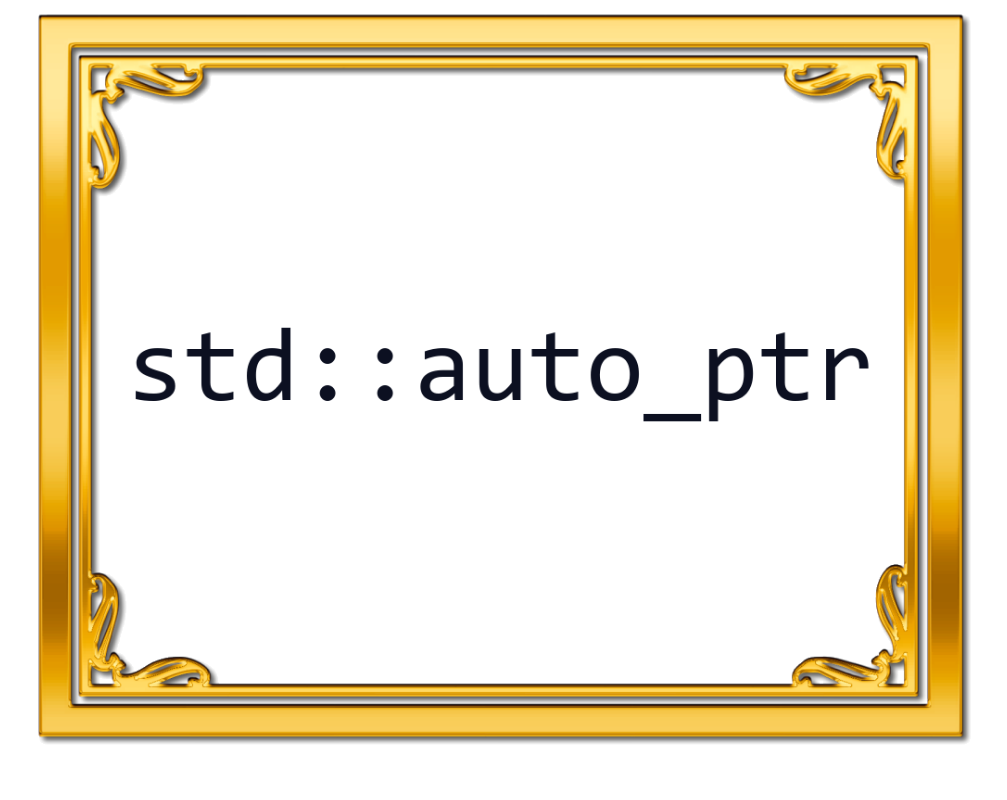
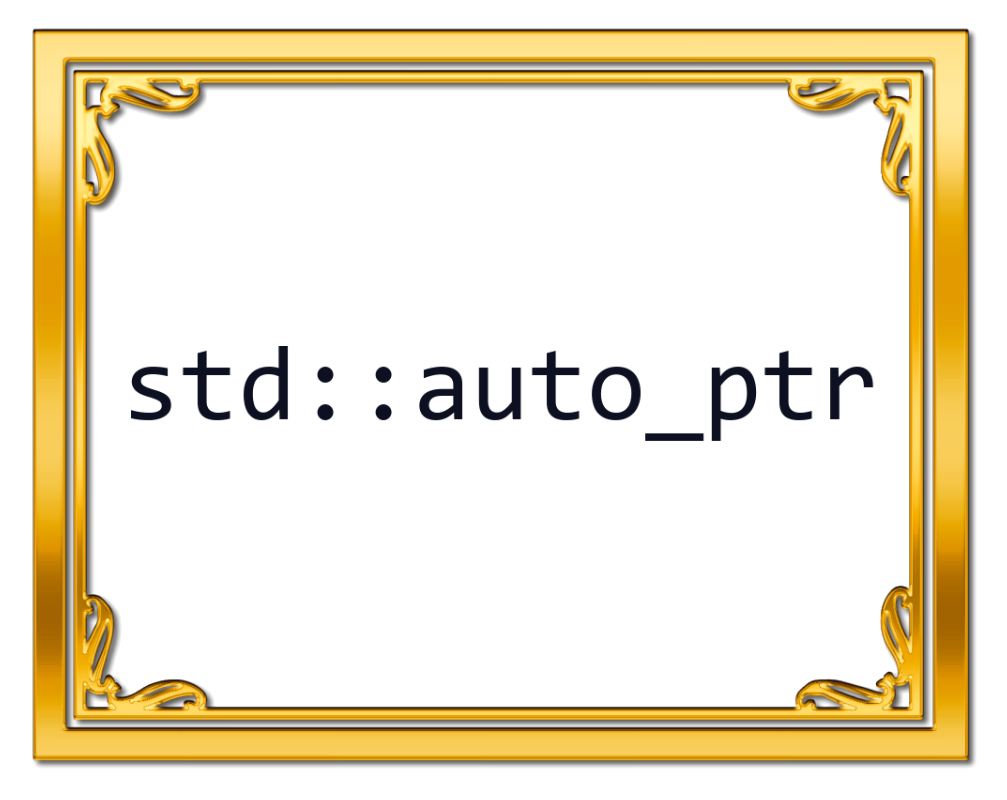
Before and after one commit to TartanLlama/cpphalloffame, a plain HTML site: page index.html in a window 1280 px wide. Shown: the whole page, without its empty margins (136-1143 px from the left). Drawn offline with Linux system fonts and the light colour scheme.

Commit message:
Center vertically

```diff
--- a/index.html
+++ b/index.html
@@ -1,12 +1,14 @@
 <!DOCTYPE html>
-<html>
+<html style="height: 100%;">
 <head>
 <meta charset="UTF-8">
 <title>C++ Hall of Fame</title>
 </head>
 
-<body>
-<img style="margin: auto; width: 75%; display: block;" alt="std::auto_ptr" src="autoptr.png">
+<body style="height: 100%; margin: 0px;">
+    <div style="display: flex; align-items: center; height: 100%;">
+        <img style="margin: auto; width: 75%; display: block; height: auto;" alt="std::auto_ptr" src="autoptr.png">
+    </div>
 </body>
 
 </html>
```
